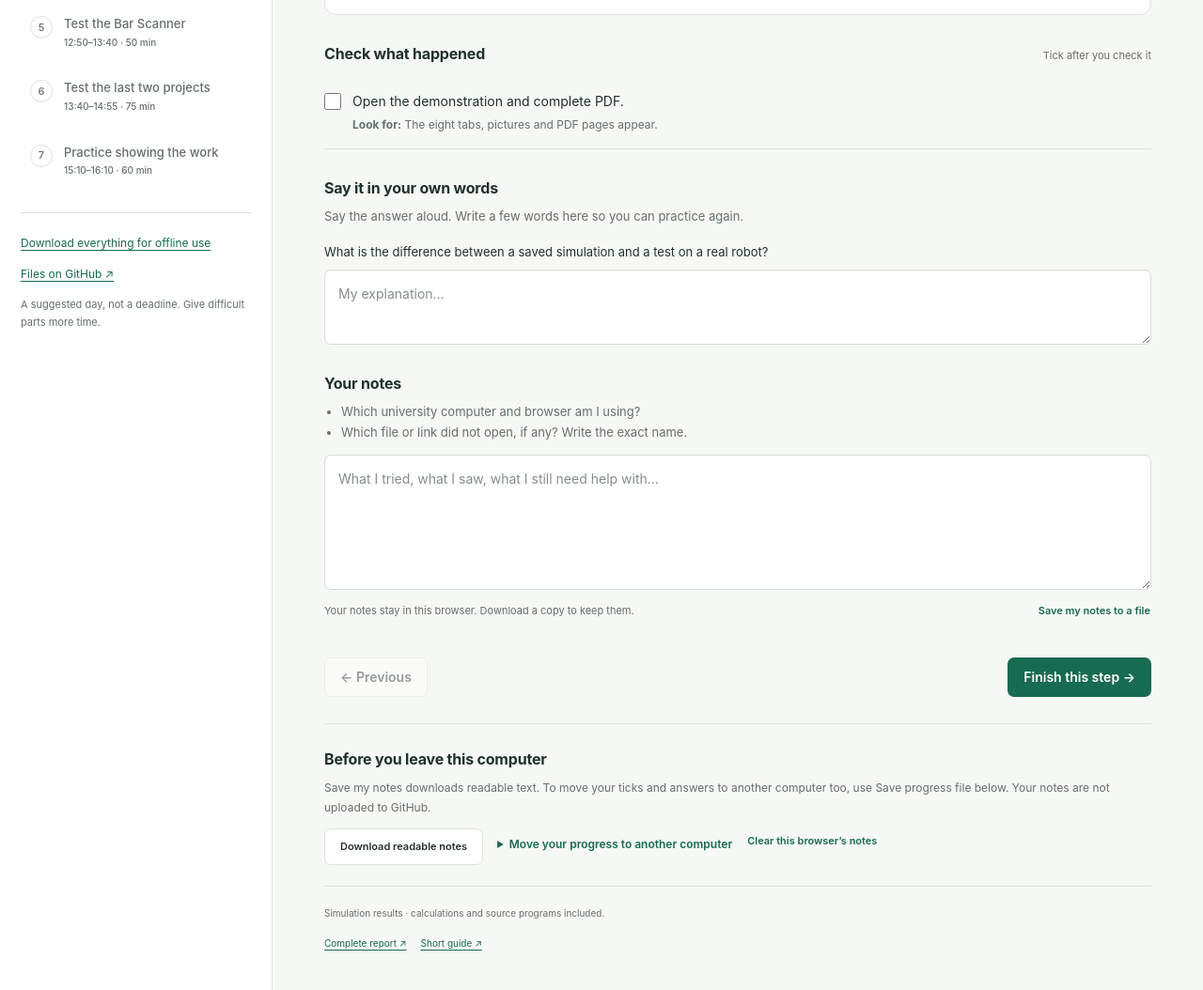
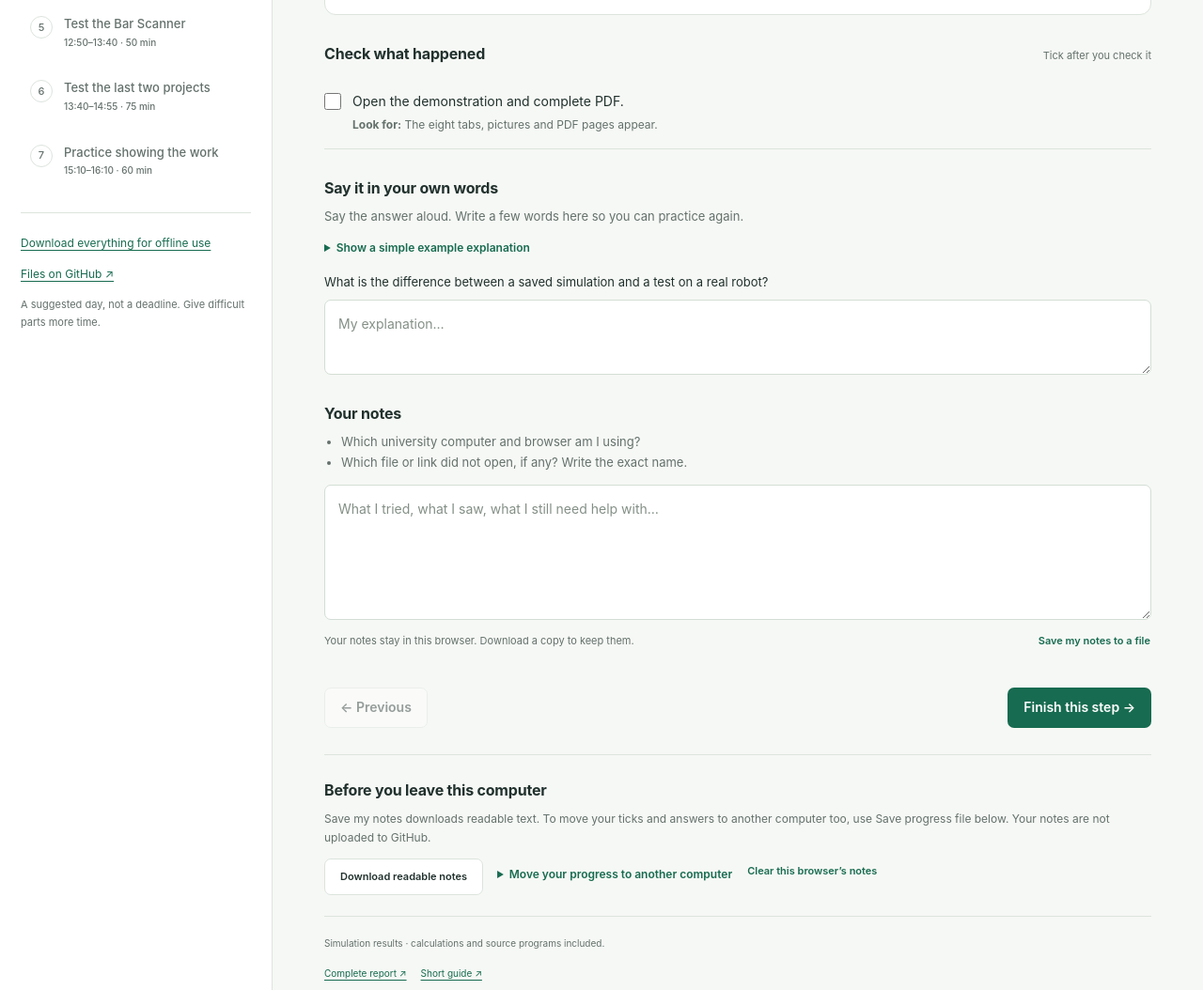
Before and after one commit to tsarumar/nxt, a plain HTML site: page index.html in a window 1280 px wide. Shown: the part 743-1797 px from the top of the page at 94% size. Drawn offline with Linux system fonts and the light colour scheme.

Commit message:
Add simple explanation examples and refresh the offline study kit

```diff
--- a/app.js
+++ b/app.js
@@ -65,6 +65,7 @@
     $('step-links').innerHTML=s.links.map(l=>`<a href="${esc(l.href)}" target="_blank" rel="noopener">${esc(l.label)} <span aria-hidden="true">↗</span></a>`).join('');
     $('step-checks').innerHTML=s.checks.map(c=>checkMarkup(c,'check')).join('');
     $('explain-fields').innerHTML=s.explainPrompts.map((prompt,i)=>{const key=s.id+':'+i;return `<label class="answer-field"><span>${esc(prompt)}</span><textarea rows="2" data-answer="${esc(key)}" placeholder="My explanation…">${esc(state.answers[key]||'')}</textarea></label>`}).join('');
+    $('explain-example').hidden=!s.exampleExplanation;$('explain-example').open=false;$('example-text').textContent=s.exampleExplanation||'';
     $('note-prompts').innerHTML=s.notePrompts.map(p=>'<li>'+esc(p)+'</li>').join('');
     $('step-notes').value=state.notes[s.id]||'';
     $('readiness').hidden=!s.readinessItems;
--- a/guide-content.js
+++ b/guide-content.js
@@ -9,6 +9,7 @@ window.GUIDE_STEPS = [
     minutes: 20,
     timeBlock: '09:00–09:20',
     goal: 'Find the demonstration, the reports and your notes. You do not need to code today.',
+    exampleExplanation: 'This package shows robot tasks modeled on a computer. The browser replays saved results, and the reports explain the calculations and assumptions. Opening the demonstration does not connect to a real robot. The real-robot programs still need compilation, calibration and physical testing.',
     actions: [
       'Open the demonstration link below in a new tab. Keep this guide open so you can return and write notes.',
       'Check that the name Omar Zid and eight assignment tabs appear. Open the complete PDF too.',
@@ -38,6 +39,7 @@ window.GUIDE_STEPS = [
     minutes: 70,
     timeBlock: '09:20–10:30',
     goal: 'Study the introduction, then motors, then sensors. Learn what each part does before the projects.',
+    exampleExplanation: 'A motor turns a wheel, and the wheel size helps convert rotation into travel. With a 56 mm wheel and 450° rotation, the calculated travel is 219.91 mm if the wheel does not slip. Sonar estimates distance, while the color sensor reads light and color. In this simulation, readings include modeled errors, so a displayed number is not automatically an exact physical measurement.',
     actions: [
       'Spend about 15 minutes on Introduction scanner. Find the map, the chosen direction and the red stop. A scanner checks the space around the robot.',
       'Spend about 25 minutes on Report 1. A motor turns a shaft. A tacho count is the recorded rotation; resetting its zero does not physically move the shaft back.',
@@ -73,6 +75,7 @@ window.GUIDE_STEPS = [
     minutes: 40,
     timeBlock: '10:45–11:25',
     goal: 'Read the worked kinematics exercises. Kinematics means describing position and movement.',
+    exampleExplanation: 'A coordinate frame is a starting point and a set of directions for describing position. Translation moves that starting point, while rotation turns the directions. The same point can have different coordinates when described from different frames. The supplied drawing does not define frames B and D, so the report gives formulas for them instead of inventing numbers.',
     actions: [
       'Open the kinematics report. Start with the numbered point exercises before the larger coordinate-frame drawing.',
       'A coordinate frame is a starting point and a set of directions used to describe a position. A translation moves the starting point; a rotation turns the directions.',
@@ -101,6 +104,7 @@ window.GUIDE_STEPS = [
     minutes: 45,
     timeBlock: '11:25–12:10',
     goal: 'See how the robot pushes objects outside the ring, then checks whether any remain.',
+    exampleExplanation: 'In this simulation, the robot searches the ring, approaches an object and pushes it outside. It returns and searches again instead of assuming one push finished the task. The saved nominal run expels 9 out of 9 objects, then completes an empty-ring check. The robot dimensions and boundary assumptions matter because clearing the objects must also keep the robot inside.',
     actions: [
       'Open Project 1 and click Play. The default replay rate is faster than real time; the displayed elapsed time still comes from the saved simulation.',
       'Try Pause, Restart and the timeline slider. Then move the slider to the end or let the replay finish.',
@@ -130,6 +134,7 @@ window.GUIDE_STEPS = [
     minutes: 50,
     timeBlock: '12:50–13:40',
     goal: 'Count the bars and see why moving too fast can miss them.',
+    exampleExplanation: 'The scanner counts a bar when its reading changes from white to dark. It uses separate dark and light thresholds and waits for repeated readings so small fluctuations do not create extra counts. In this simulation, 60 mm/s gives 14 out of 14 bars in the interactive test. At 300 mm/s it gives 3 out of 14 because narrow bars pass too quickly for confirmation.',
     actions: [
       'Open Project 2, click Play and check the final bar count.',
       'Find Try a scanning speed below the replay. Set it to 60 mm/s, then 150 mm/s, then 300 mm/s. Write the count shown at each setting.',
@@ -160,6 +165,7 @@ window.GUIDE_STEPS = [
     minutes: 75,
     timeBlock: '13:40–14:55',
     goal: 'Check obstacle avoidance, then the line follower. Give each project its own short explanation.',
+    exampleExplanation: 'In this simulation, obstacle avoidance ends 1600 mm forward on the original line, but detours make its total route longer. The line follower keeps correcting steering and completes a circuit in 20.88 s. P responds to the current error, I adds up persistent error, and D responds to how quickly the error changes. These computer results do not prove that the physical robot has completed either task.',
     actions: [
       'Spend about 35 minutes on Project 3. Play the route around the two obstacles. At the end, compare Forward progress and Line deviation with the expected values.',
       'In its report, notice that 1600 mm is forward progress. The total route is longer because the robot goes around obstacles.',
@@ -194,6 +200,7 @@ window.GUIDE_STEPS = [
     minutes: 60,
     timeBlock: '15:10–16:10',
     goal: 'Run a short demonstration, write what you checked and decide what is still needed.',
+    exampleExplanation: 'This is my robotics simulation package, with reports, calculations and saved demonstrations. The expected project results are 9 out of 9 objects, 14 out of 14 bars, a 1600 mm navigation endpoint, and a PID circuit in 20.88 seconds. I can use the replay and report to explain how each result was calculated. Physical robot testing is a separate stage, and these results should be described as simulated.',
     actions: [
       'Close extra tabs. Open the demonstration and complete PDF again as if the teacher has just arrived.',
       'For each project, say what it should do, show the replay, read its final result and point to one report calculation with units.',
--- a/index.html
+++ b/index.html
@@ -33,7 +33,7 @@
       <p id="step-goal" class="lead"></p>
       <section class="instructions" aria-labelledby="actions-title"><h3 id="actions-title">Do this</h3><ol id="actions-list"></ol><div id="step-links" class="resource-links"></div></section>
       <section class="checks-section" aria-labelledby="check-title"><div class="section-heading"><h3 id="check-title">Check what happened</h3><span>Tick after you check it</span></div><div id="step-checks"></div></section>
-      <section class="explain-section" aria-labelledby="explain-title"><h3 id="explain-title">Say it in your own words</h3><p class="subtle">Say the answer aloud. Write a few words here so you can practice again.</p><div id="explain-fields"></div></section>
+      <section class="explain-section" aria-labelledby="explain-title"><h3 id="explain-title">Say it in your own words</h3><p class="subtle">Say the answer aloud. Write a few words here so you can practice again.</p><details id="explain-example" hidden><summary>Show a simple example explanation</summary><p id="example-text"></p><p>Read it, close it, then try explaining the idea yourself.</p></details><div id="explain-fields"></div></section>
       <section class="notes-section" aria-labelledby="notes-title"><h3 id="notes-title">Your notes</h3><ul id="note-prompts" class="subtle"></ul><label class="sr-only" for="step-notes">Notes for this step</label><textarea id="step-notes" rows="5" placeholder="What I tried, what I saw, what I still need help with…"></textarea><div class="save-line"><span id="save-status" role="status">Your notes stay in this browser.</span><button type="button" id="export-step" class="text-button">Save my notes to a file</button></div></section>
       <section id="readiness" class="readiness" aria-labelledby="readiness-title" hidden><h3 id="readiness-title">Am I ready to show the computer work?</h3><div id="readiness-checks"></div><p id="readiness-result" class="readiness-result" role="status"></p><p id="readiness-note" class="subtle"></p><details><summary>If you also need a real NXT robot</summary><p>The website cannot test the physical robot. Work with your teacher on compiling the NXC programs, measuring and calibrating the build, checking the stopping controls, testing each task and saving real results. A real Bluetooth test needs two connected robots.</p><a href="kit/code/README.md" target="_blank" rel="noopener">Open the real-robot instructions ↗</a></details></section>
       <div id="break-note" class="break-note" hidden></div>
```
Also changed, not shown: 1 other file.
